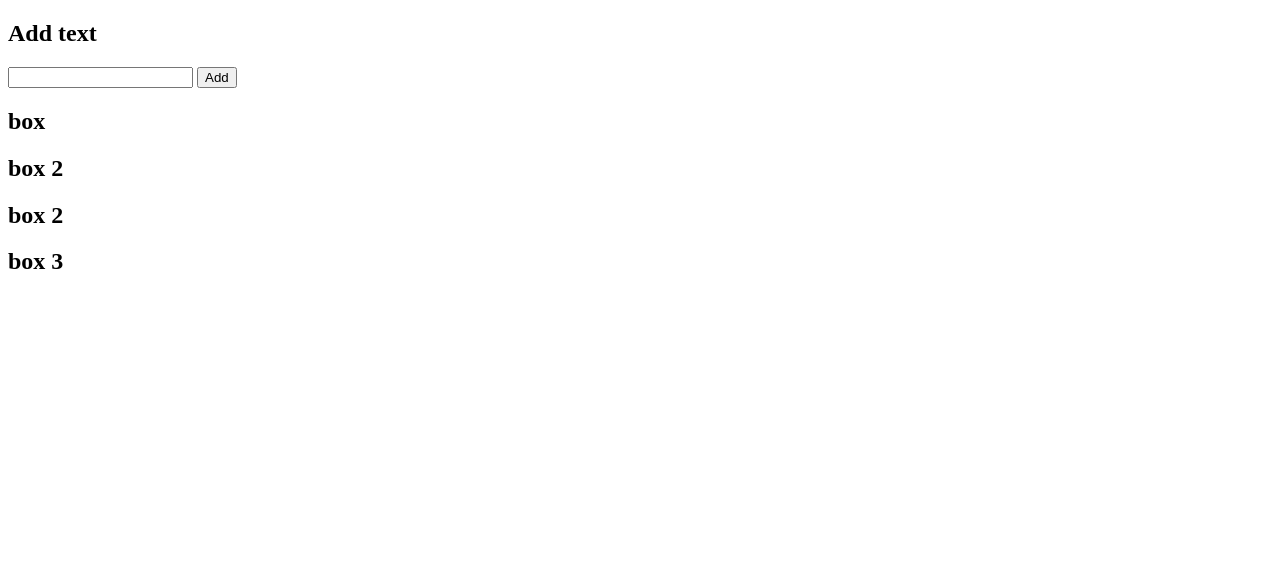
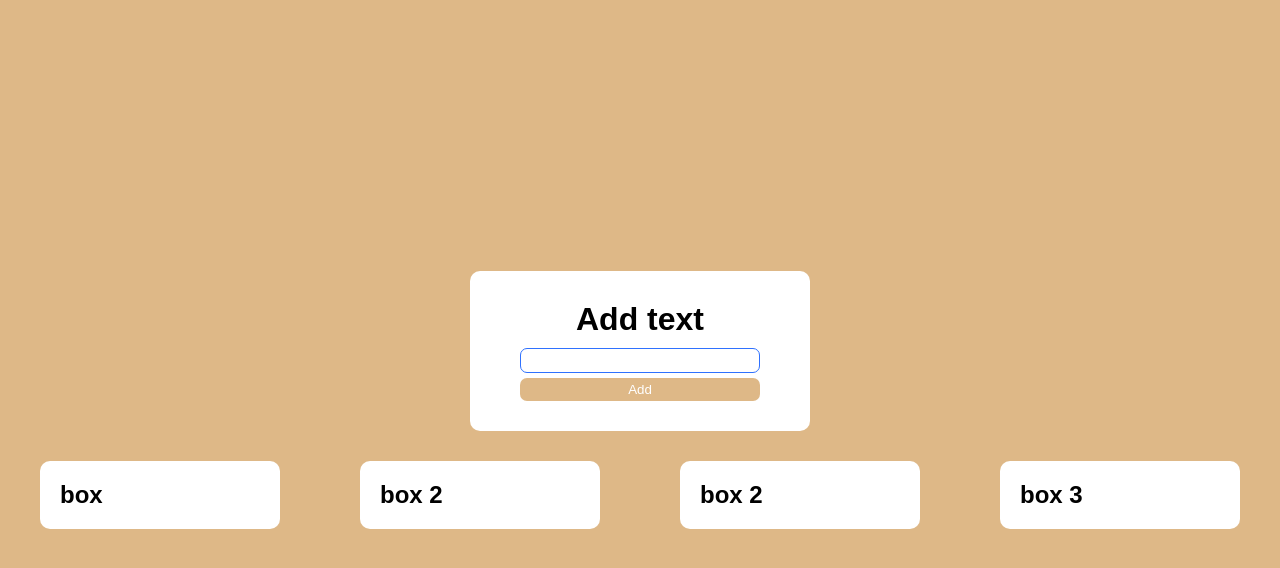
Before and after one commit to mohamed2678/drag-Drop-app, a plain HTML site: page index.html in a window 1280 px wide. Drawn offline with Linux system fonts and the light colour scheme.

Commit message:
Update index.html

```diff
--- a/index.html
+++ b/index.html
@@ -3,7 +3,7 @@
 <head>
     <meta charset="UTF-8">
     <meta name="viewport" content="width=device-width, initial-scale=1.0">
-    <link rel="stylesheet" href="./css/styal.css">
+    <link rel="stylesheet" href="./css/style.css">
     <title>Drag & Drop</title>
 </head>
 <body>
```
